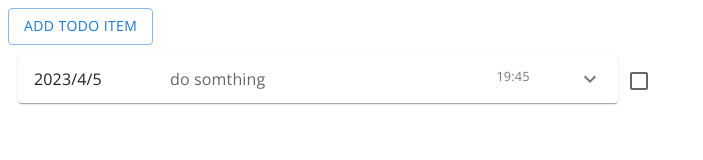
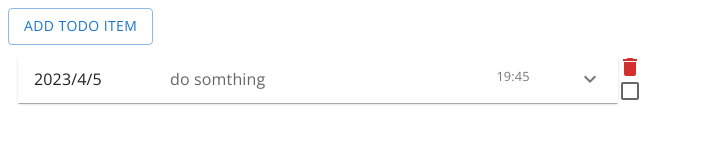
Before and after one commit to ciberdown/todo-with-typescript-and-redux, a React (Create React App) app: page / in a window 1280 px wide. Shown: the top 160 px of the page, without its empty margins (0-703 px from the left). Built offline with nearby package versions, Linux system fonts and the light colour scheme.

Commit message:
remove added

```diff
--- a/src/components/accordion.tsx
+++ b/src/components/accordion.tsx
@@ -8,7 +8,9 @@ import Checkbox from "@mui/material/Checkbox";
 import { useSelector } from "react-redux";
 import { Todo } from "./interfaces";
 import { useDispatch } from "react-redux";
-import { EditTodoCheckbox } from "../Redux/actions/todoActions";
+import { EditTodoCheckbox, RemoveTodo } from "../Redux/actions/todoActions";
+import DeleteIcon from "@mui/icons-material/Delete";
+
 const label = { inputProps: { "aria-label": "Checkbox demo" } };
 
 export const getThisTime = (): { date: string; time: string } => {
@@ -21,7 +23,6 @@ export const getThisTime = (): { date: string; time: string } => {
 export default function ControlledAccordions() {
   const dispatch = useDispatch();
   const state = useSelector((state: any) => state);
-  console.log(state);
   const [expanded, setExpanded] = React.useState<string | false>(false);
   const handleChange =
     (panel: string) => (event: React.SyntheticEvent, isExpanded: boolean) => {
@@ -31,22 +32,28 @@ export default function ControlledAccordions() {
     const checked: boolean = e.target.checked;
     dispatch(EditTodoCheckbox(id, checked));
   };
+  const deleteHandle = (id: number)=>{
+    dispatch(RemoveTodo(id));
+  }
   return (
     <div style={{ maxWidth: "600px", fontFamily: "Open Sans" }}>
       {state.Todo.todo_array.map((item: Todo) => (
         <div
           key={item.id}
           style={{
-            margin: '10px',
+            margin: "10px",
             display: "flex",
             alignItems: "start",
             fontFamily: "Open Sans",
           }}
         >
           <Accordion
-          sx={{minWidth:'600px'}}
-            expanded={expanded === "panel1"}
-            onChange={handleChange("panel1")}
+            sx={{
+              minWidth: "600px",
+              backgroundColor: item.checked ? "#b3e5fc" : "",
+            }}
+            expanded={expanded === item.id.toString()}
+            onChange={handleChange(item.id.toString())}
           >
             <AccordionSummary
               expandIcon={<ExpandMoreIcon />}
@@ -58,7 +65,6 @@ export default function ControlledAccordions() {
               >
                 {item.time.date}
               </Typography>
-
               <Typography
                 sx={{
                   color: "text.secondary",
@@ -86,12 +92,21 @@ export default function ControlledAccordions() {
               </Typography>
             </AccordionDetails>
           </Accordion>
-          <Checkbox
-            onChange={(e) => handleCheckbox(e, item.id)}
-            {...label}
-            sx={{ marginTop: "5px" }}
-          />
-          {item.checked === true && <p>done!</p>}
+          <div
+            style={{
+              display: "flex",
+              flexDirection: "column",
+              justifyContent: "center",
+              alignItems: "center",
+            }}
+          >
+            <DeleteIcon onClick={()=>deleteHandle(item.id)} sx={{cursor:'pointer'}} color="error" />
+            <Checkbox
+              onChange={(e) => handleCheckbox(e, item.id)}
+              {...label}
+              sx={{ margin: 0, padding: 0 }}
+            />
+          </div>
         </div>
       ))}
     </div>
```
Also changed, not shown: src/Redux/actions/todoActions.ts (line endings or trailing spaces).
